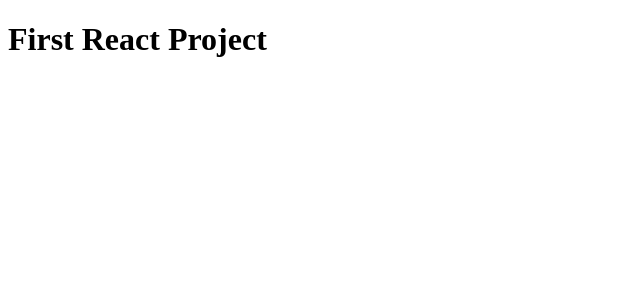
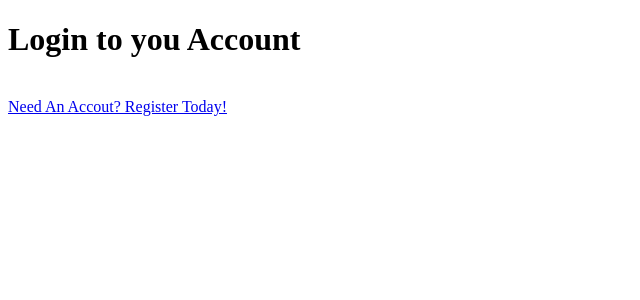
Before and after one commit to wtbrown10/First_React, a React (Create React App) app in the folder client/: page /login in a window 1280 px wide. Shown: the top 300 px of the page, without its empty margins (0-640 px from the left). Built offline with nearby package versions, Linux system fonts and the light colour scheme; the HTML template or start-up script is replaced by a standard one.

Commit message:
multiple pages

```diff
--- a/client/package.json
+++ b/client/package.json
@@ -8,6 +8,7 @@
     "@testing-library/user-event": "^7.2.1",
     "react": "^16.13.1",
     "react-dom": "^16.13.1",
+    "react-router-dom": "^5.2.0",
     "react-scripts": "3.4.3"
   },
   "scripts": {
--- /dev/null
+++ b/client/src/components/App.js
@@ -0,0 +1,16 @@
+import React from 'react'
+import {BrowserRouter} from 'react-router-dom'
+
+import AppRouter from './AppRouter';
+
+
+function App(){
+
+    return (
+        <BrowserRouter>
+            <AppRouter />
+        </BrowserRouter>
+    );
+}
+
+export default App
--- /dev/null
+++ b/client/src/components/AppRouter.js
@@ -0,0 +1,39 @@
+import React from 'react'
+
+import { Switch, Route } from 'react-router-dom'
+
+import Home from './Home'
+import Login from './Login'
+import Register from './Register'
+
+export default function AppRouter() {
+    return (
+        <Switch>
+            <Route
+              exact path='/'
+            >
+                <Home />
+            </Route>
+            <Route
+              exact path='/login'
+            >
+                <Login />
+            </Route>
+            <Route
+              exact path='/register'
+            >
+                <Register />
+            </Route>
+            <Route
+               path='/'
+            >
+                <div>
+                    <h1>
+                        404
+                    </h1>
+                </div>
+            </Route>
+
+        </Switch>
+    )
+}
--- /dev/null
+++ b/client/src/components/Home.js
@@ -0,0 +1,29 @@
+import React from 'react'
+
+export default function Register() {
+
+const loginLink = window.location.origin + '/login';
+const regLink = window.location.origin + '/register';
+
+
+    return (
+        <div>
+            <h1>
+                Welcome to our services
+            </h1>
+            <br/>
+            <a
+                href={loginLink}
+            >
+                Login
+            </a>
+            <br/>
+            <a
+                href={regLink}
+            >
+                Register
+            </a>
+
+        </div>
+    )
+}
--- /dev/null
+++ b/client/src/components/Login.js
@@ -0,0 +1,22 @@
+import React from 'react'
+
+export default function Login() {
+
+const regLink = window.location.origin + '/register';
+
+
+    return (
+        <div>
+            <h1>
+                Login to you Account
+            </h1>
+            <br/>
+            <a
+                href={regLink}
+            >
+                Need An Accout? Register Today!
+            </a>
+
+        </div>
+    )
+}
--- /dev/null
+++ b/client/src/components/Register.js
@@ -0,0 +1,22 @@
+import React from 'react'
+
+export default function Register() {
+
+const loginLink = window.location.origin + '/login';
+
+
+    return (
+        <div>
+            <h1>
+                Register Today
+            </h1>
+            <br/>
+            <a
+                href={loginLink}
+            >
+                Already Have an Account? Login
+            </a>
+
+        </div>
+    )
+}
--- a/client/src/index.js
+++ b/client/src/index.js
@@ -1,6 +1,6 @@
 import React from 'react';
 import ReactDOM from 'react-dom';
-import App from './App';
+import App from './components/App';
 
 ReactDOM.render(
   <React.StrictMode>
```
